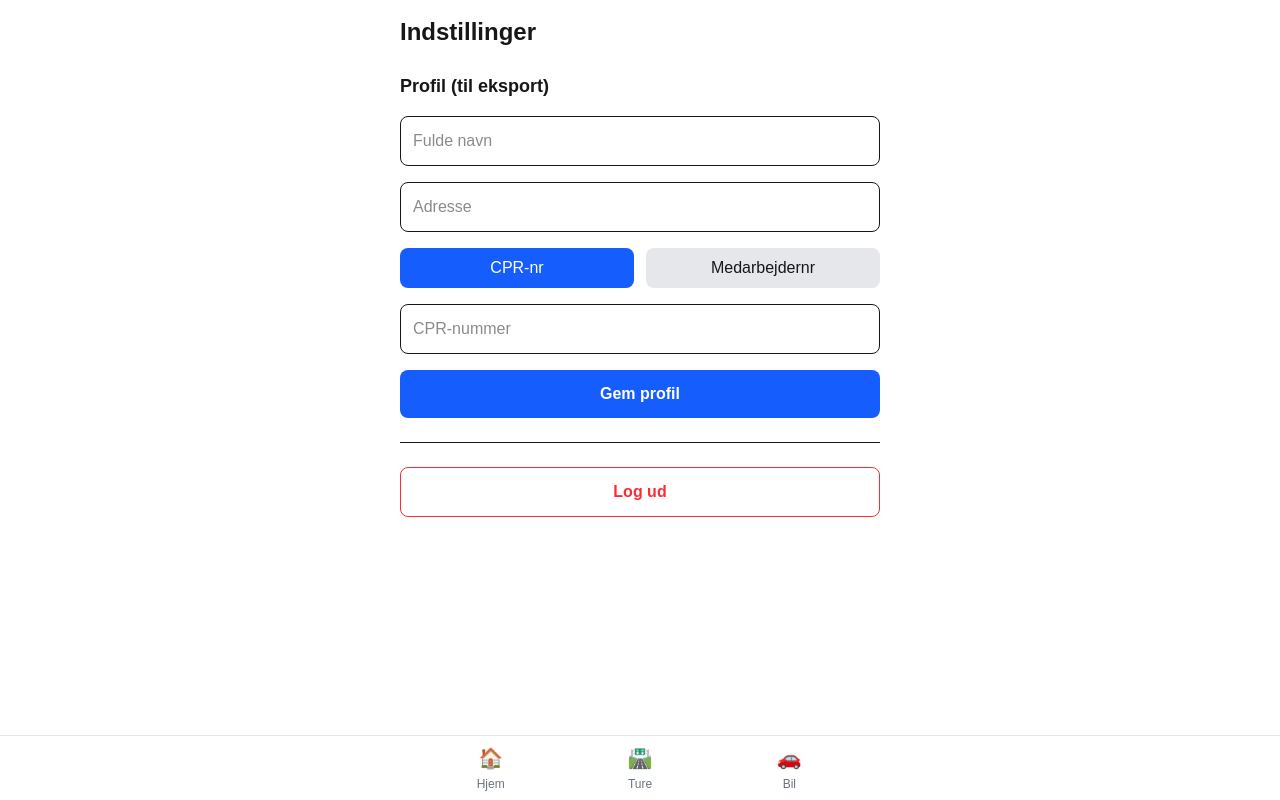
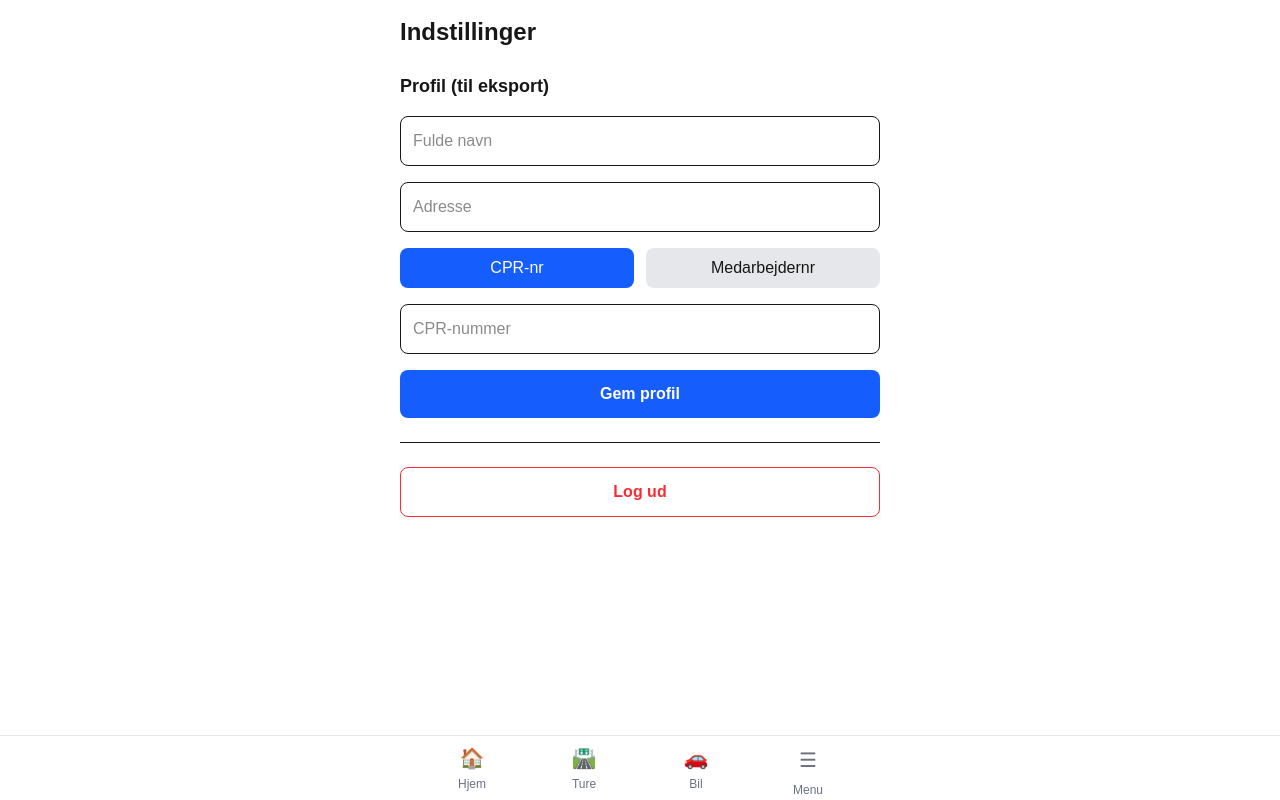
Before and after one commit to LetUsDoIT-Org/korebog, a Next.js app: page /settings in a window 1280 px wide. Built offline with nearby package versions, Linux system fonts and the light colour scheme; no server answers; the database is empty.

Commit message:
feat: add menu button for Export and Settings access

```diff
--- a/src/components/BottomNav.tsx
+++ b/src/components/BottomNav.tsx
@@ -2,6 +2,7 @@
 
 import Link from 'next/link'
 import { usePathname } from 'next/navigation'
+import { MenuButton } from './MenuButton'
 
 const tabs = [
   { href: '/', label: 'Hjem', icon: '🏠' },
@@ -32,6 +33,10 @@ export function BottomNav() {
             </Link>
           )
         })}
+        <div className="flex flex-col items-center justify-center w-full h-full text-xs text-gray-500">
+          <MenuButton />
+          <span>Menu</span>
+        </div>
       </div>
     </nav>
   )
--- /dev/null
+++ b/src/components/MenuButton.tsx
@@ -0,0 +1,31 @@
+'use client'
+
+import { useState } from 'react'
+import Link from 'next/link'
+
+export function MenuButton() {
+  const [open, setOpen] = useState(false)
+
+  return (
+    <div className="relative">
+      <button onClick={() => setOpen(!open)} className="p-2 text-xl">
+        &#9776;
+      </button>
+      {open && (
+        <>
+          <div className="fixed inset-0 z-40" onClick={() => setOpen(false)} />
+          <div className="absolute bottom-full right-0 mb-2 z-50 bg-white dark:bg-gray-800 rounded-lg shadow-lg border dark:border-gray-700 py-2 w-48">
+            <Link href="/export" onClick={() => setOpen(false)}
+              className="block px-4 py-2 hover:bg-gray-100 dark:hover:bg-gray-700">
+              Eksporter
+            </Link>
+            <Link href="/settings" onClick={() => setOpen(false)}
+              className="block px-4 py-2 hover:bg-gray-100 dark:hover:bg-gray-700">
+              Indstillinger
+            </Link>
+          </div>
+        </>
+      )}
+    </div>
+  )
+}
```
